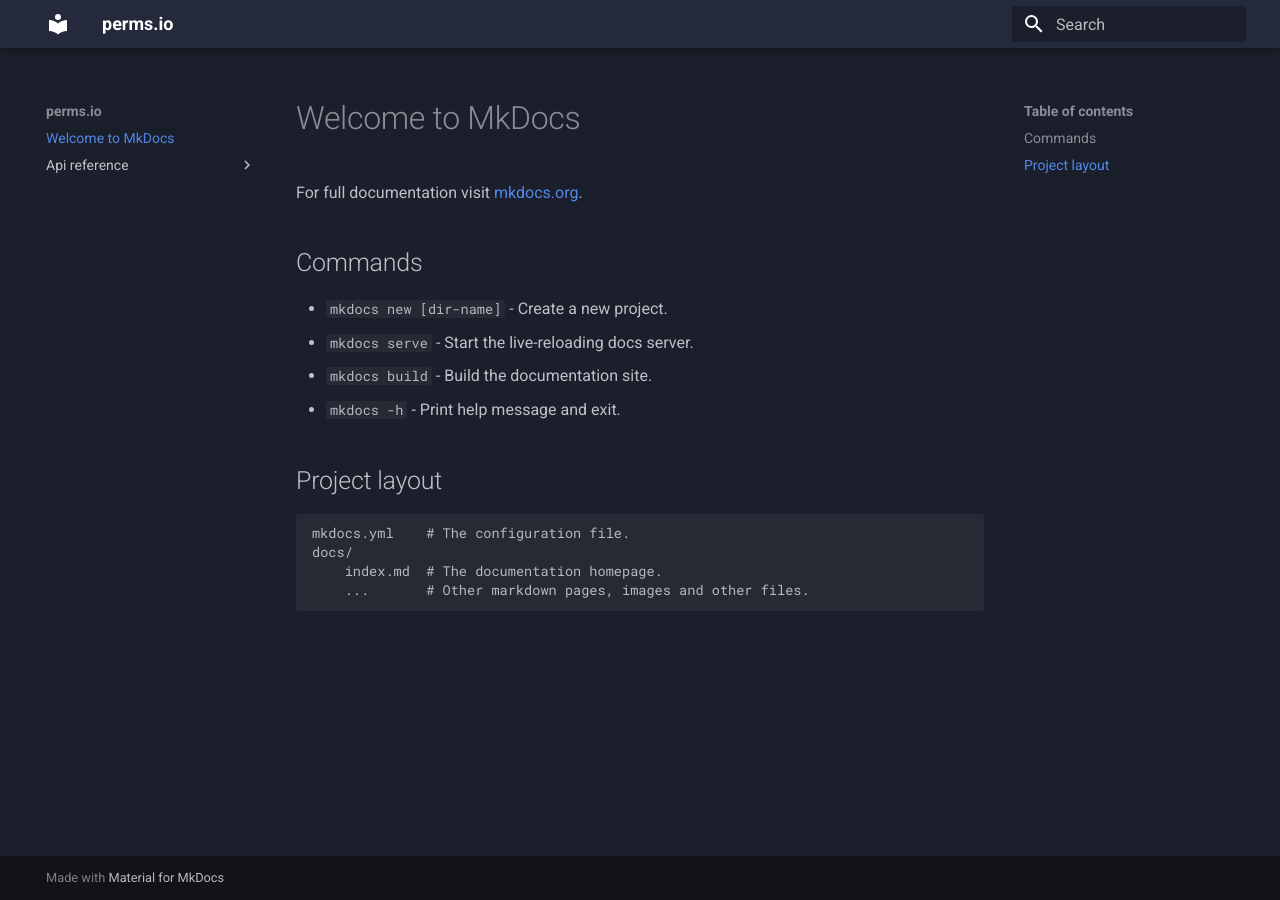
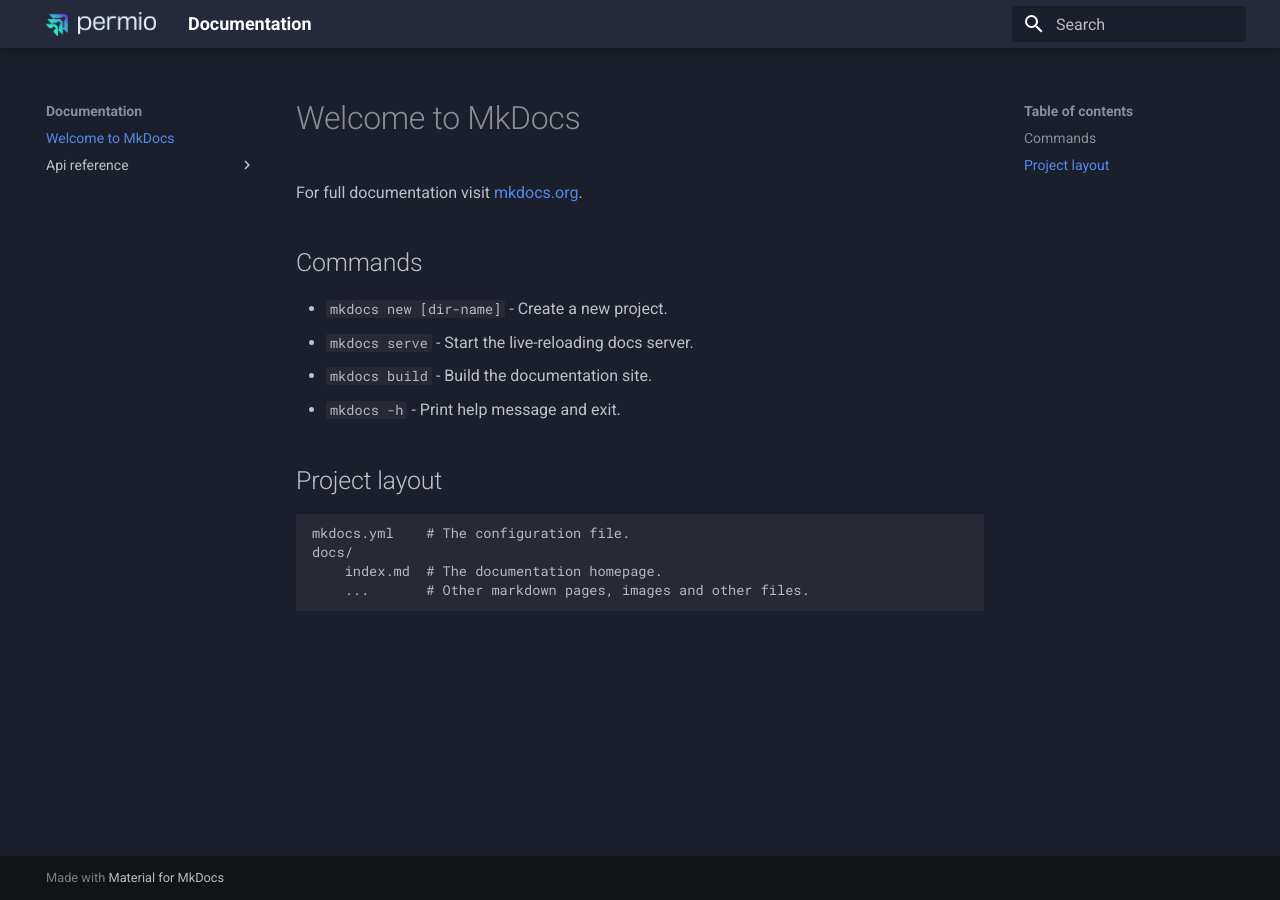
Before and after one commit to PrivateJAR/docs, an MkDocs documentation site: the page built from docs/index.md, in a window 1280 px wide. Built offline with MkDocs 1.6.1 and Material for MkDocs 9.7.7, drawn with Linux system fonts in a browser that asks for light colours.

Commit message:
add favicon and permio logo

```diff
--- a/mkdocs.yml
+++ b/mkdocs.yml
@@ -1,7 +1,9 @@
-site_name: perms.io
+site_name: Documentation
 site_url: https://docs.perms.io/
 theme:
   name: material
+  logo: assets/transparentLogo.png
+  favicon: assets/favicon.png
   palette:
     scheme: slate
     color: custom
```
Also changed, not shown: docs/assets/favicon.png (added), docs/assets/transparentLogo.png (added), 2 other files.
